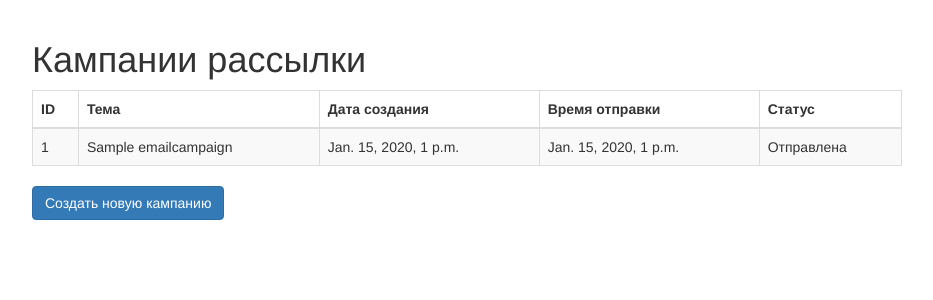
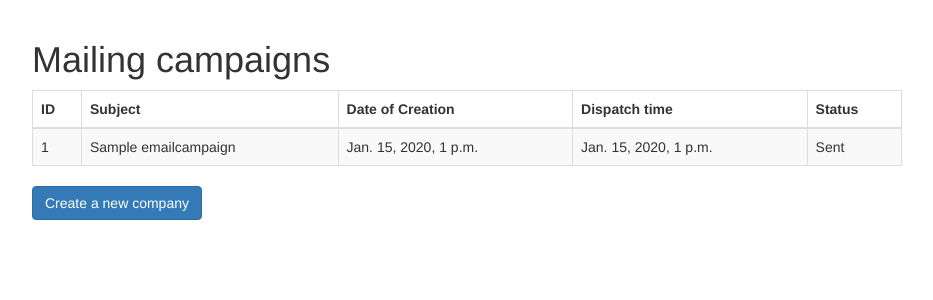
Before and after one commit to Dimiqhz/Mailing-List-Sending-Service, a Django app: page /mailing/list/ in a window 1280 px wide. Shown: the top 300 px of the page, without its empty margins (173-1106 px from the left). Run offline with Django 3.2, Linux system fonts and the light colour scheme; tables that the repository leaves empty hold one stand-in row (values such as "Sample post"); parts of the project's set-up code (start-up, migrations or seed data) failed here and were passed over; some libraries are stand-ins or nearby versions.

Commit message:
Updated language

```diff
--- a/mailing/admin.py
+++ b/mailing/admin.py
@@ -4,7 +4,7 @@ from mailing.models import EmailCampaign, EmailLog
 
 class EmailCampaignAdmin(admin.ModelAdmin):
     """
-    Административный класс для EmailCampaign
+    Administrative classroom for EmailCampaign
     """
     list_display = ('id', 'subject', 'scheduled_time', 'is_sent', 'created_at')
     list_filter = ('is_sent', 'created_at')
@@ -12,7 +12,7 @@ class EmailCampaignAdmin(admin.ModelAdmin):
 
 class EmailLogAdmin(admin.ModelAdmin):
     """
-    Отображает информацию о каждом открытии письма
+    Displays information about each email opening
     """
     list_display = ('id', 'campaign', 'subscriber_email', 'opened', 'open_time')
     list_filter = ('opened', 'open_time')
--- a/mailing/forms.py
+++ b/mailing/forms.py
@@ -6,9 +6,9 @@ from django.utils import timezone
 
 class EmailCampaignForm(forms.ModelForm):
     """
-    Форма для создания кампании рассылки
+    Form for creating a mailing campaign
 
-    Поля: subject, body_html, scheduled_time
+    Fields: subject, body_html, scheduled_time
     """
     class Meta:
         model = EmailCampaign
--- a/mailing/models.py
+++ b/mailing/models.py
@@ -4,14 +4,14 @@ from django.utils import timezone
 
 class EmailCampaign(models.Model):
     """
-    Модель, описывающая кампанию рассылки.
+    A model describing a mailing campaign.
 
-    Поля:
-      subject (str): тема письма.
-      body_html (str): HTML-шаблон письма, в котором могут использоваться переменные (например, {{ first_name }})
-      scheduled_time (datetime): время, запланированное для отправки
-      is_sent (bool): флаг, указывающий, отправлена ли рассылка
-      created_at (datetime): время создания кампании
+    Fields:
+      subject (str): subject of the email.
+      body_html (str): The HTML template of the email, which may use variables (e.g. {{ first_name }})
+      scheduled_time (datetime): the time scheduled to be sent.
+      is_sent (bool): flag indicating whether the mailing has been sent or not
+      created_at (datetime): time when the campaign was created
     """
     subject = models.CharField(max_length=255)
     body_html = models.TextField()
--- a/mailing/templates/mailing/campaign_list.html
+++ b/mailing/templates/mailing/campaign_list.html
@@ -2,7 +2,7 @@
 <html lang="ru">
 <head>
   <meta charset="utf-8">
-  <title>Список кампаний рассылки</title>
+  <title>Mailing list of companies</title>
   <link rel="stylesheet" href="https://maxcdn.bootstrapcdn.com/bootstrap/3.3.7/css/bootstrap.min.css">
   <style>
     body { padding-top: 20px; }
@@ -11,15 +11,15 @@
 </head>
 <body>
   <div class="container">
-    <h1>Кампании рассылки</h1>
+    <h1>Mailing campaigns</h1>
     <table class="table table-bordered table-striped">
       <thead>
         <tr>
           <th>ID</th>
-          <th>Тема</th>
-          <th>Дата создания</th>
-          <th>Время отправки</th>
-          <th>Статус</th>
+          <th>Subject</th>
+          <th>Date of Creation</th>
+          <th>Dispatch time</th>
+          <th>Status</th>
         </tr>
       </thead>
       <tbody>
@@ -29,16 +29,16 @@
             <td>{{ campaign.subject }}</td>
             <td>{{ campaign.created_at }}</td>
             <td>{{ campaign.scheduled_time }}</td>
-            <td>{% if campaign.is_sent %}Отправлена{% else %}В ожидании{% endif %}</td>
+            <td>{% if campaign.is_sent %}Sent{% else %}Pending{% endif %}</td>
           </tr>
         {% empty %}
           <tr>
-            <td colspan="5" class="text-center">Нет кампаний</td>
+            <td colspan="5" class="text-center">There are no companies</td>
           </tr>
         {% endfor %}
       </tbody>
     </table>
-    <a href="{% url 'create_campaign' %}" class="btn btn-primary">Создать новую кампанию</a>
+    <a href="{% url 'create_campaign' %}" class="btn btn-primary">Create a new company</a>
   </div>
 </body>
 </html>
--- a/mailing/views.py
+++ b/mailing/views.py
@@ -7,10 +7,10 @@ from django.utils import timezone
 
 def create_campaign(request):
     """
-    Представление для создания кампании рассылки через AJAX
+    View for creating a mailing campaign via AJAX
 
-    При GET-запросе возвращает HTML-форму,
-    при POST-запросе обрабатывает данные и сохраняет кампанию
+    At GET-request returns HTML-form,
+    at POST request processes the data and saves the campaign
     """
     if request.method == "POST" and request.is_ajax():
         form = EmailCampaignForm(request.POST)
@@ -30,9 +30,9 @@ def create_campaign(request):
 
 def tracking_pixel(request, campaign_id, subscriber_email):
     """
-    Представление для отслеживания открытий писем
+    View for tracking email openings
 
-    Возвращает прозрачное изображение 1x1, тем самым регистрирует факт открытия письма
+    Returns a 1x1 transparent image, thereby registering the fact that a letter has been opened
     """
     log, created = EmailLog.objects.get_or_create(
         campaign_id=campaign_id,
@@ -43,7 +43,7 @@ def tracking_pixel(request, campaign_id, subscriber_email):
         log.open_time = timezone.now()
         log.save()
 
-    # Прозрачное 1x1 GIF-изображение
+    # 1х1 GIF
     transparent_pixel = (
         "GIF89a\x01\x00\x01\x00\x80\x00\x00\x00\x00\x00\xff\xff\xff!"
         "\xf9\x04\x01\x00\x00\x00\x00,\x00\x00\x00\x00\x01\x00\x01\x00"
@@ -53,14 +53,14 @@ def tracking_pixel(request, campaign_id, subscriber_email):
 
 def campaign_list(request):
     """
-    Представление для отображения списка кампаний рассылки.
+    A view for displaying a list of mailing campaigns.
     """
     campaigns = EmailCampaign.objects.all().order_by('-created_at')
     return render(request, 'mailing/campaign_list.html', {'campaigns': campaigns})
 
 def email_logs(request):
     """
-    Представление для отображения логов открытий писем.
+    A view for displaying logs of email openings.
     """
     logs = EmailLog.objects.all().order_by('-open_time')
     return render(request, 'mailing/email_logs.html', {'logs': logs})
--- a/manage.py
+++ b/manage.py
@@ -13,7 +13,7 @@ if __name__ == "__main__":
             import django
         except ImportError:
             raise ImportError(
-                "Не удалось импортировать Django. Убедитесь, что он установлен и доступен в PYTHONPATH."
+                "Couldn't import Django. Make sure it is installed and available in PYTHONPATH."
             )
         raise
     execute_from_command_line(sys.argv)
--- a/subscribers/admin.py
+++ b/subscribers/admin.py
@@ -4,8 +4,8 @@ from subscribers.models import Subscriber
 
 class SubscriberAdmin(admin.ModelAdmin):
     """
-    Административный класс для Subscriber
-    Позволяет удобно управлять списком подписчиков
+    Administrative class for Subscriber
+    Allows you to conveniently manage the list of subscribers
     """
     list_display = ('id', 'first_name', 'last_name', 'email', 'birthday')
     search_fields = ('first_name', 'last_name', 'email')
--- a/subscribers/forms.py
+++ b/subscribers/forms.py
@@ -5,9 +5,9 @@ import bleach
 
 class SubscriberForm(forms.ModelForm):
     """
-    Форма для подписки на рассылку
+    Newsletter subscription form
 
-    Поля: имя, фамилия, email, дата рождения
+    Fields: first name, last name, email, date of birth
     """
     class Meta:
         model = Subscriber
```
Also changed, not shown: mailing/tasks.py (+5 -5 lines), mailing/templates/mailing/campaign_logs.html (+9 -9 lines), mailing/templates/mailing/create_campaign.html (+12 -13 lines), mailing/templates/mailing/email_logs.html (+7 -7 lines), subscribers/models.py (+6 -6 lines), subscribers/views.py (+5 -5 lines).
